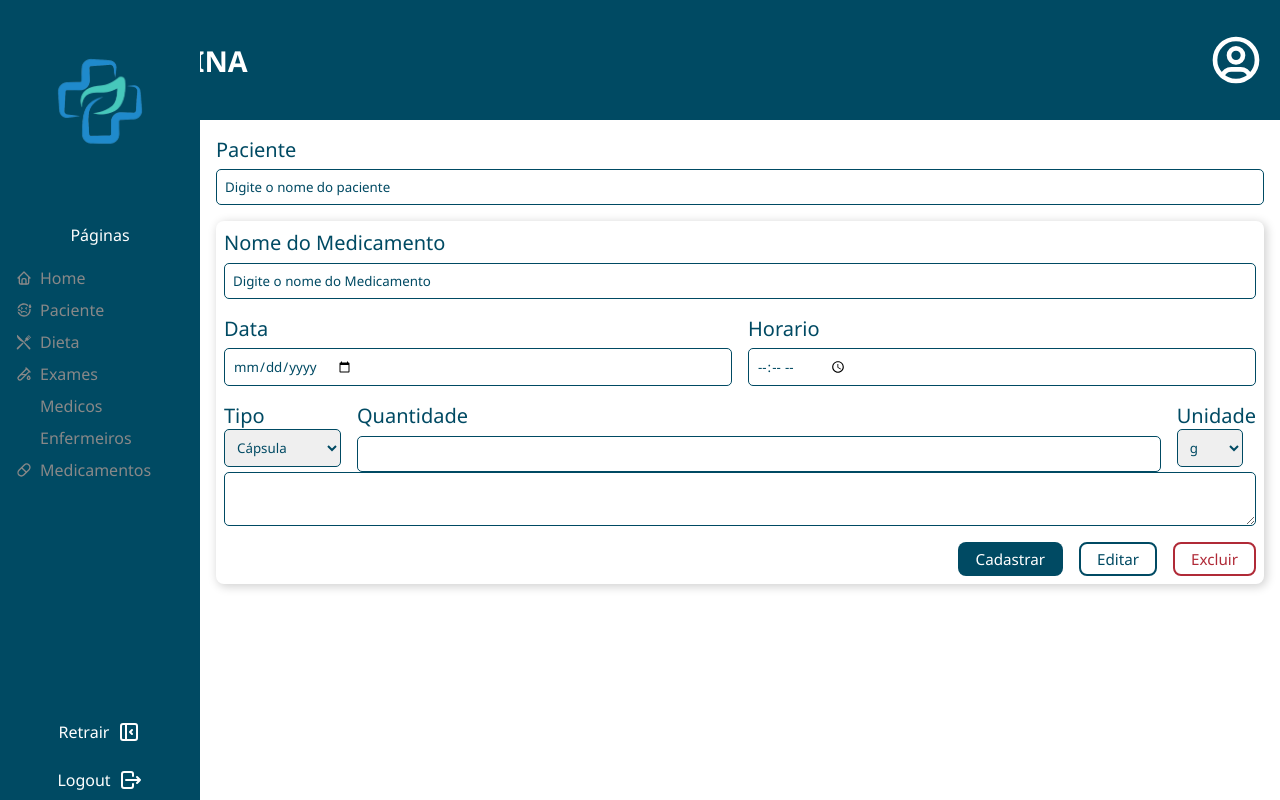
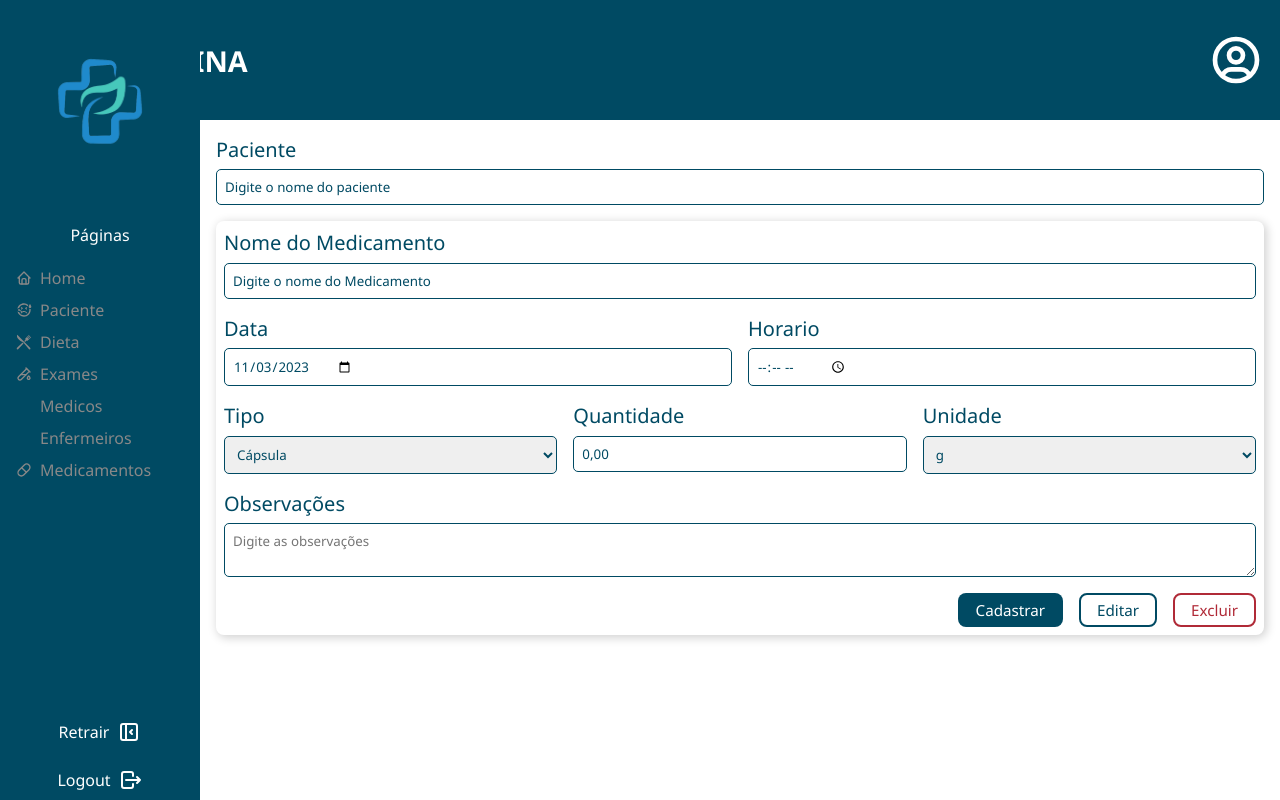
Before and after one commit to FullStack-Trindade/M3P-FrontEnd-Squad2, a React (Vite) app: page /cadMedicamento in a window 1280 px wide. Built offline with nearby package versions, Linux system fonts and the light colour scheme; sample sign-in values are in the browser's storage; some icons are missing.

Commit message:
alterado os Inputs, adicionado react-hook-form

```diff
--- a/src/components/CadMedicamento/CadMedicamento.component.jsx
+++ b/src/components/CadMedicamento/CadMedicamento.component.jsx
@@ -1,47 +1,112 @@
-import { Container, Form, InputGroup } from "react-bootstrap"
+import { Container } from "react-bootstrap"
 import InputComponent from "../Input/Input.component"
 import { Btn } from "../Button/button.style"
-import * as Styled from './cadMedicamento.style'
-import { Label, Select, TextArea } from "../Input/Input.style"
-import { useContext } from "react"
+import * as Styled from "./cadMedicamento.style"
+import {
+	Error,
+	Label,
+	Select,
+	TextArea,
+	InputGroup,
+	Input,
+} from "../Input/Input.style"
+import { useContext, useEffect } from "react"
 import { SidebarContext } from "../../contexts/SidebarContext"
+import { useForm } from "react-hook-form"
+import { api } from "../../api/api"
 
 export default function CadMedicamentoComponent() {
 	const { showSidebar } = useContext(SidebarContext)
 
+	const {
+		register,
+		setValue,
+		handleSubmit,
+		formState: { errors },
+	} = useForm()
 
 	// const handleChange = (value) => {
 	// 	handleSearch(value)
 	// }
 
+	const onSubmit = (data) => {
+		console.log(data)
+	}
+
 	const handleSearch = (value) => {
-		fetch("http://localhost:3000/pacientes")
-			.then((res) => res.json())
-			.then((json) => {
-				const result = json.filter((paciente) => {
-					return (
-						(value && paciente.nome.toLowerCase().includes(value))
-					)
-				})
-				return result
-			})
+		api.get(value)
+		// fetch("http://localhost:3000/pacientes")
+		// 	.then((res) => res.json())
+		// 	.then((json) => {
+		// 		const result = json.filter((paciente) => {
+		// 			return (
+		// 				(value && paciente.nome.toLowerCase().includes(value))
+		// 			)
+		// 		})
+		// 		return result
+		// 	})
 	}
+
+	const getDate = () => {
+		const year = new Date().getFullYear()
+		const month = new Date().toLocaleString("default", { month: "2-digit" })
+		const day = new Date().toLocaleString("default", { day: "2-digit" })
+
+		const hoje = `${year}-${month}-${day}`
+		setValue("data", hoje)
+	}
+
+	const getTime = () => {
+		const horario = new Date().toLocaleTimeString().slice(0, 5)
+		setValue("horario", horario)
+	}
+
+	useEffect(() => {
+		getDate()
+		getTime()
+	}, [])
 
 	return (
 		<>
-			<Container style={{ padding: "1rem", flex: "1 1", marginLeft: showSidebar ? "200px" : "60px" }}>
-
+			<Container
+				style={{
+					padding: "1rem",
+					flex: "1 1",
+					marginLeft: showSidebar ? "200px" : "60px",
+				}}
+			>
 				{/* Busca do Paciente */}
-                <InputComponent placeholder="Digite o nome do paciente" label="Paciente" onChange={(e) => handleSearch(e.target.value)} />
+				<InputComponent
+					placeholder="Digite o nome do paciente"
+					label="Paciente"
+					onChange={(e) => handleSearch(e.target.value)}
+				/>
 
 				{/* Inicio do formulário */}
-				<Styled.Form onSubmit={(e) => {e.preventDefault(), console.log('enviado')}}>
-					<InputComponent
+				<Styled.Form onSubmit={handleSubmit(onSubmit)}>
+					<InputGroup>
+					<Label htmlFor="nome">Nome do Medicamento</Label>
+						<Input
 							type="text"
 							placeholder="Digite o nome do Medicamento"
 							label="Nome do Medicamento"
-						id="nomeMedicamento"
+							id="nome"
+							{...register("nome", {
+								required: "Nome do medicamento é obrigatório",
+								maxLength: {
+									value: 100,
+									message:
+										"O medicamento deve conter no máximo 100 caracteres",
+								},
+								minLength: {
+									value: 5,
+									message:
+										"O medicamento deve ter no mínimo 5 caracteres",
+								},
+							})}
 						/>
+						{errors.nome && <Error>{errors.nome.message}</Error>}
+					</InputGroup>
 
 					<div
 						style={{
@@ -51,8 +116,29 @@ export default function CadMedicamentoComponent() {
 							marginTop: "1rem",
 						}}
 					>
-						<InputComponent type="date" label="Data" id="data" />
-						<InputComponent type="time" label="Horario" id="horario" />
+						<InputGroup>
+						<Label htmlFor="data">Data</Label>
+							<Input
+								type="date"
+								label="Data"
+								id="data"
+								{...register("data", { required: "Informe a data" })}
+							/>
+							{errors.data && <Error>{errors.data.message}</Error>}
+						</InputGroup>
+
+						<InputGroup>
+						<Label htmlFor="horario">Horario</Label>
+							<Input
+								type="time"
+								label="Horario"
+								id="horario"
+								{...register("horario", {
+									required: "informe o horário",
+								})}
+							/>
+							{errors.horario && <Error>{errors.horario.message}</Error>}
+						</InputGroup>
 					</div>
 					<div
 						style={{
@@ -62,9 +148,13 @@ export default function CadMedicamentoComponent() {
 							marginTop: "1rem",
 						}}
 					>
-						<div>
+						<InputGroup>
 							<Label htmlFor="tipo">Tipo</Label>
-							<Select name="tipo" id="tipo">
+							<Select
+								name="tipo"
+								id="tipo"
+								{...register("tipo", { required: "Informe um tipo" })}
+							>
 								<option value="capsula">Cápsula</option>
 								<option value="comprimido">Comprimido</option>
 								<option value="liquido">Líquido</option>
@@ -74,25 +164,69 @@ export default function CadMedicamentoComponent() {
 								<option value="injecao">Injeção</option>
 								<option value="spray">Spray</option>
 							</Select>
-						</div>
+							{errors.tipo && <Error>{errors.tipo.message}</Error>}
+						</InputGroup>
 
-                    <InputComponent type="number" label="Quantidade" id="quantidade" step="0.01" />
-                        <div>
+						<InputGroup>
+							<Label htmlFor="quantidade">Quantidade</Label>
+							<Input
+								type="number"
+								label="Quantidade"
+								id="quantidade"
+								step={0.01}
+								placeholder="0,00"
+								{...register("quantidade", {
+									required: "Informe a quantidade",
+								})}
+							/>
+							{errors.quantidade && (
+								<Error>{errors.quantidade.message}</Error>
+							)}
+						</InputGroup>
+						<InputGroup>
 							<Label htmlFor="unidade">Unidade</Label>
-                            <Select name="unidade" id="unidade">
+							<Select
+								name="unidade"
+								id="unidade"
+								{...register("unidade", {
+									required: "Informe a unidade",
+								})}
+							>
 								<option value="g">g</option>
 								<option value="mg">mg</option>
 								<option value="mcg">mcg</option>
 								<option value="ml">ml</option>
 								<option value="%">%</option>
 							</Select>
+							{errors.unidade && <Error>{errors.unidade.message}</Error>}
+						</InputGroup>
 					</div>
-					</div>
-
-					<TextArea label="Observações" id="observacoes" />
+					<InputGroup style={{ marginTop: "1rem" }}>
+						<Label htmlFor="observacoes">Observações</Label>
+						<TextArea
+							placeholder="Digite as observações"
+							id="observacoes"
+							{...register("observacoes", {
+								required: "Informe as observações",
+								minLength: {
+									value: 10,
+									message: "mínimo de 10 caracteres",
+								},
+								maxLength: {
+									value: 1000,
+									message: "máximo de 1000 caracteres",
+								},
+							})}
+						/>
+						{errors.observacoes && (
+							<Error>{errors.observacoes.message}</Error>
+						)}
+					</InputGroup>
 
 					<Styled.ActionsContainer>
-                        <Btn type="submit" variant="primary">Cadastrar</Btn>
+						<Btn type="submit" variant="primary">
+							Cadastrar
+						</Btn>
 						<Btn variant="outlined">Editar</Btn>
 						<Btn variant="redOutlined">Excluir</Btn>
 					</Styled.ActionsContainer>
```
Lines whose indentation alone changed are shown as unchanged.
